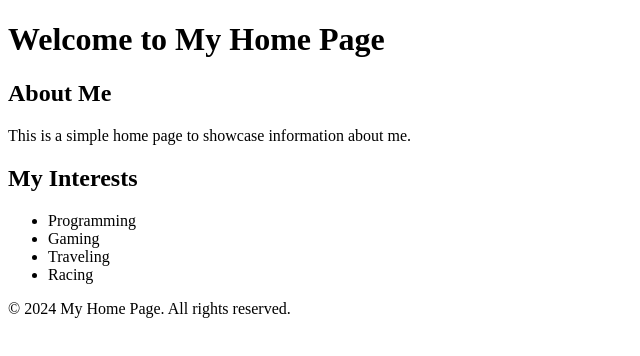
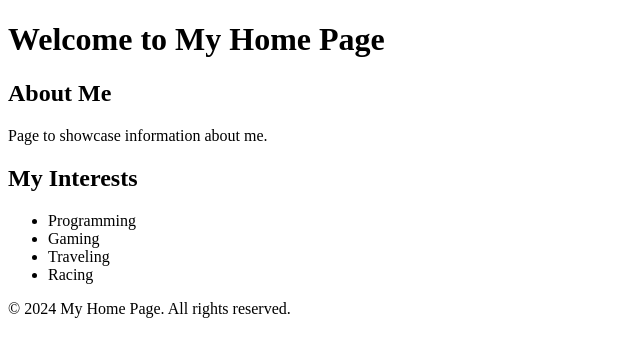
Before and after one commit to BHARATH0252/New-Proj, a plain HTML site: page home.html in a window 1280 px wide. Shown: the whole page, without its empty margins (0-640 px from the left). Drawn offline with Linux system fonts and the light colour scheme.

Commit message:
Merge branch feature into master

```diff
--- a/home.html
+++ b/home.html
@@ -14,7 +14,7 @@
 
     <section>
         <h2>About Me</h2>
-        <p>This is a simple home page to showcase information about me.</p>
+        <p>Page to showcase information about me.</p>
     </section>
 
     <section>
```
